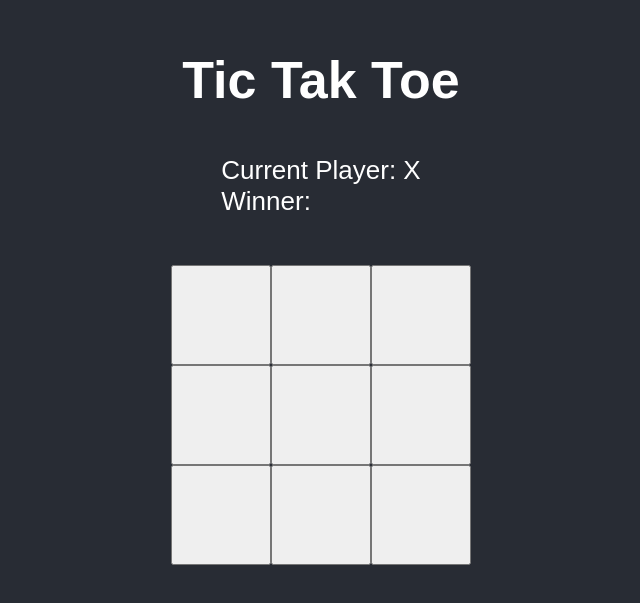
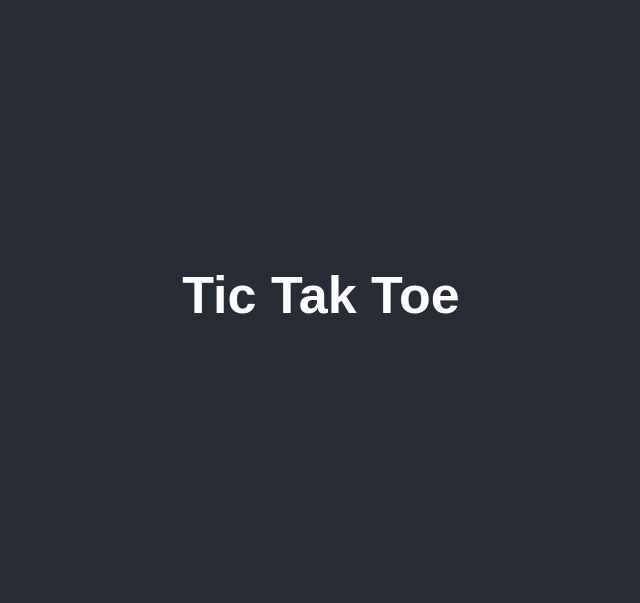
Before and after one commit to vinodsaggam/tiktactoe, a React (Create React App) app: page / in a window 1280 px wide. Shown: the part 105-708 px from the top of the page, without its empty margins (319-959 px from the left). Built offline with nearby package versions, Linux system fonts and the light colour scheme.

Commit message:
new updates

```diff
--- a/src/App.js
+++ b/src/App.js
@@ -2,6 +2,7 @@ import './App.css';
 import Game from './TicTakToe';
 import Controls from './Controls';
 import TodoControls from './TodoControls';
+import Check from './Check';
 
 function App() {
   return (
@@ -9,8 +10,9 @@ function App() {
       <header className="App-header">
         <h1>Tic Tak Toe</h1>
       {/* <Game /> */}
-      <Controls />
+      {/* <Controls /> */}
       {/* <TodoControls /> */}
+      <Check />
 
       </header>
     </div>
--- /dev/null
+++ b/src/Check.js
@@ -0,0 +1,13 @@
+import React, { Component } from 'react'
+let x =0;
+class Check extends Component {
+    componentDidMount() {
+        x+=3;
+        console.log(x)
+    }
+  render() {
+    return null
+  }
+}
+
+export default Check
--- a/src/Controls.js
+++ b/src/Controls.js
@@ -66,13 +66,13 @@ const Controls = () => {
     <div className="stats">
         Current Player: {player ? "X" : "O"}
         <br/>
-        Winner: {(winner != null) && val.squares[winner[0]]}
+        Winner: {(winner != null) && val.squares[winner[0]]} {val.squares.filter(x => x !== null).length == 9 && (winner == null) && 'Draw'}
     </div>
     <div className="block">
     {sq.map(i => renderSquare(i))}
     </div>
     <div className="status">
-       {winner && <button onClick={() => reset()} className="btn" >Restart</button>}
+       {val.squares.filter(x => x !== null).length == 9  || winner ? <button onClick={() => reset()} className="btn" >Restart</button> : ''}
     </div>
     </>
   )
```
